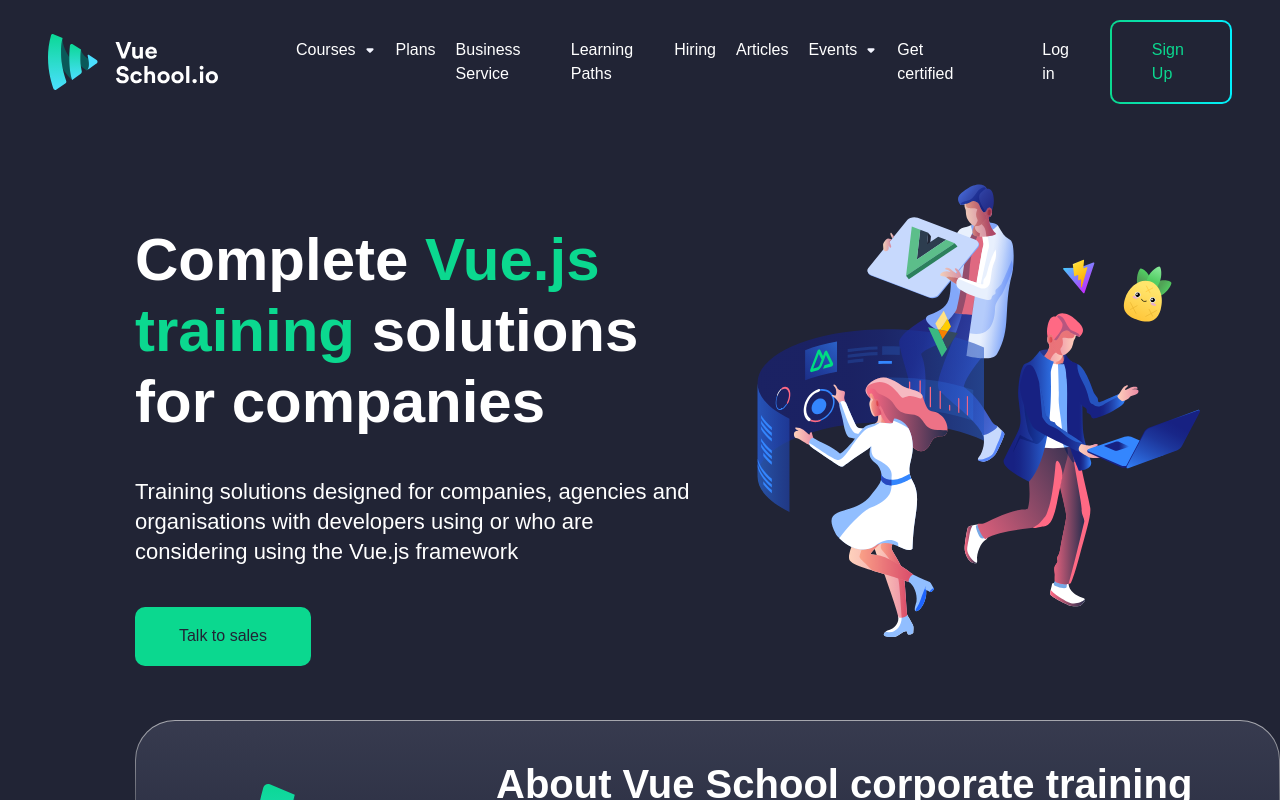
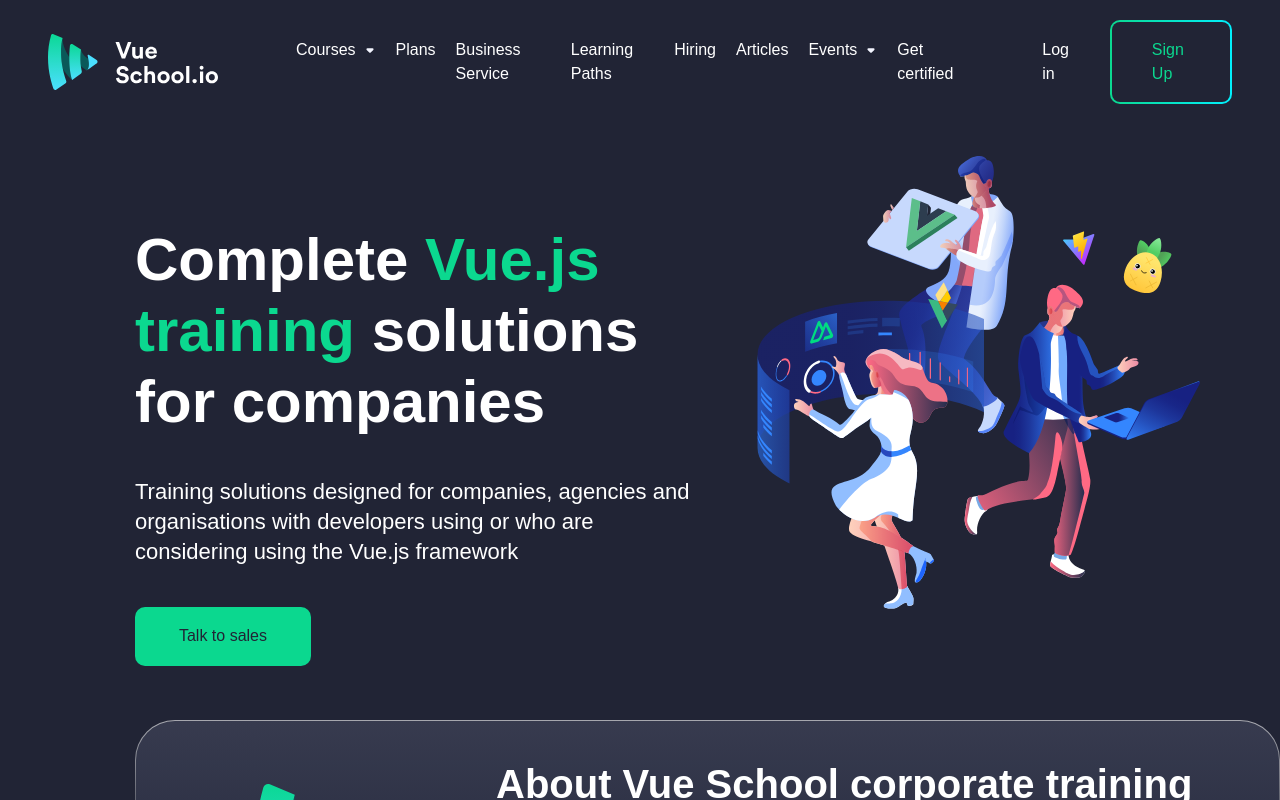
Before and after one commit to jesspsilva/vue-school, a Nuxt app: page / in a window 1280 px wide. Shown: the top 800 px of the page. Built offline with nearby package versions, Linux system fonts and the light colour scheme.

Commit message:
fix: hero section spacing

```diff
--- a/components/Hero.vue
+++ b/components/Hero.vue
@@ -1,5 +1,5 @@
 <template>
-	<div class="flex justify-center pr-20 pb-[54px] gap-[52px]">
+	<div class="flex items-start justify-center pr-20 pb-[54px] gap-[52px]">
 		<section
 			class="flex flex-col justify-between gap-10 max-w-[570px] pt-[68px]"
 		>
```
